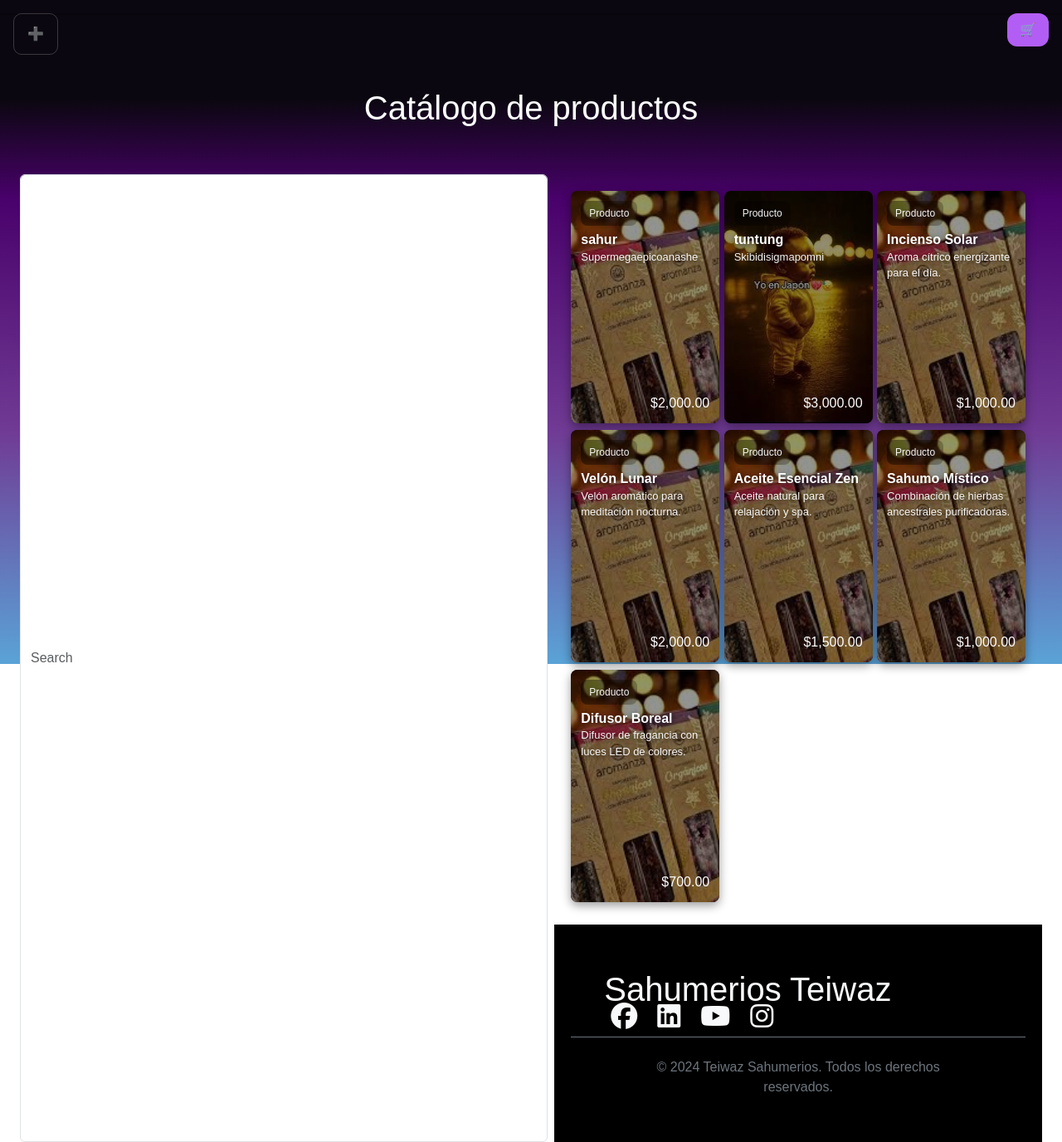
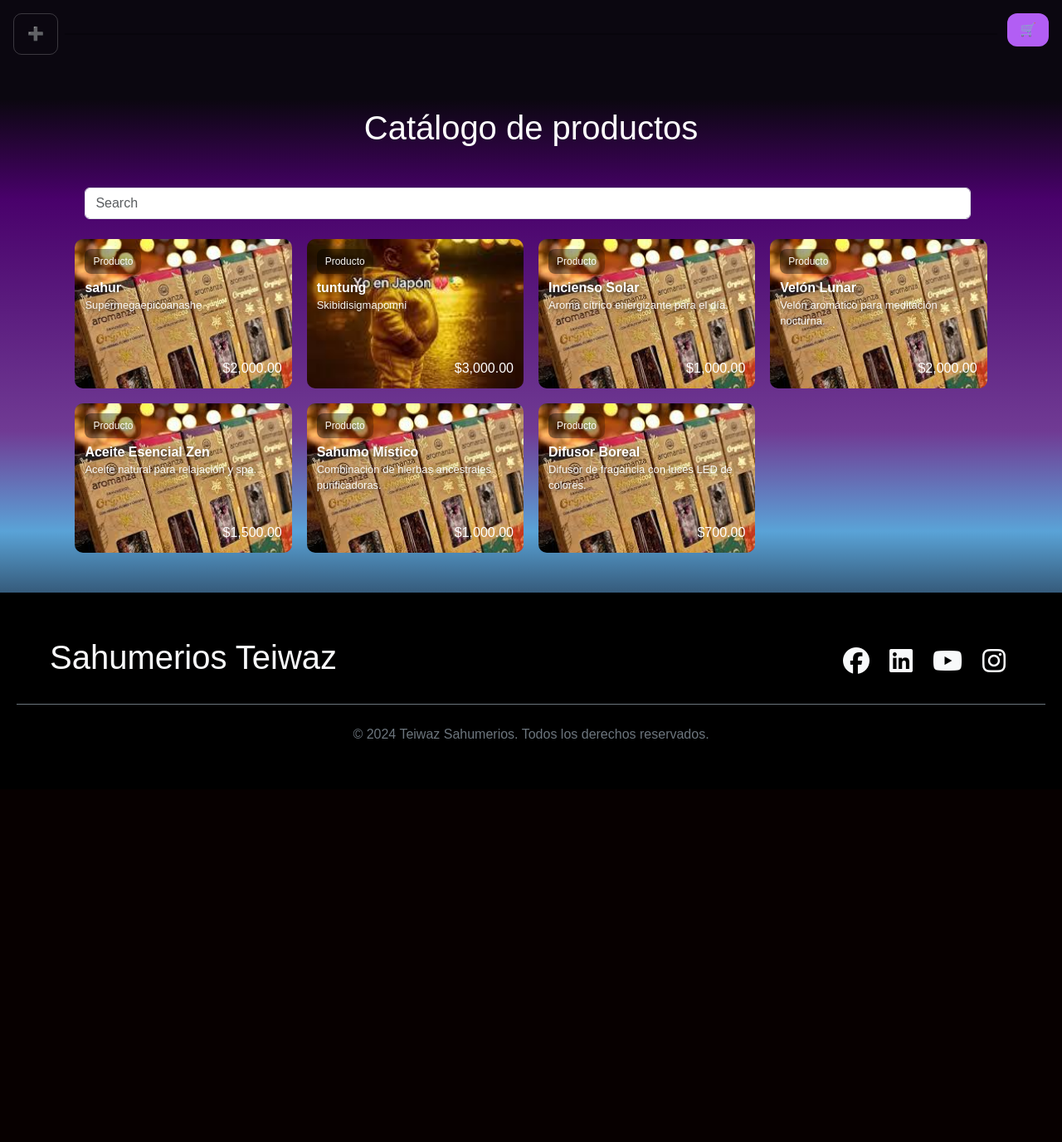
Before and after one commit to ElGamer055/SahumeriosDefinitivoEpico, a PHP site: page /catalogo.php in a window 1280 px wide. Shown: the whole page at 83% size. After the commit the page ends 890 px from the top, so only its background shows below. Run offline with PHP 8.4, Linux system fonts and the light colour scheme; data comes from the database, SQL or seed files in the repository.

Commit message:
grasias dios por este carrito

```diff
--- a/Sahumerios-main/catalogo.php
+++ b/Sahumerios-main/catalogo.php
@@ -7,10 +7,10 @@
   <link rel="stylesheet" href="https://cdnjs.cloudflare.com/ajax/libs/font-awesome/6.7.2/css/all.min.css">
   <link rel="stylesheet" href="css/bootstrap.css">
   <link rel="stylesheet" href="css/main3.css">
-  <link rel="stylesheet" href="posible/index.css">
+  <link rel="stylesheet" href="posible/index2.css">
   <title>Teiwaz Sahumerios</title>
 </head>
-
+<body>
   <?php
   session_start();
   include 'holasoyfunciones.php';
@@ -20,52 +20,16 @@
   header_menu($Nombre_de_usuario, $Cargo);
   ?>
 
-
-
+  <main class="container py-4">
     <!-- Título centrado -->
-   <hr style="border-top: 2px solid #000;" class=" py-4">
+    <hr style="border-top: 2px solid #000;" class="py-4">
     <h1 class="text-center py-4">Catálogo de productos</h1>
 
-  <!-- barra de búsqueda fija -->
-  <form class="top-search d-flex px-4 mt-4" role="search" id="searchForm">
+    <!-- barra de búsqueda -->
+    <form class="top-search d-flex px-4 mt-4 mb-4" role="search" id="searchForm">
       <input class="form-control me-2" type="search" id="searchInput" placeholder="Search" aria-label="Search"/>
-    <div class="dropdown">
-
-
-  <script>
-    function setFilter(filterType) {
-      const searchInput = document.getElementById('searchInput');
-      searchInput.dataset.filterType = filterType;
-      filterProducts();
-    }
-
-    function filterProducts() {
-      const searchInput = document.getElementById('searchInput').value.toLowerCase();
-      const filterType = document.getElementById('searchInput').dataset.filterType || 'todos';
-      const products = document.querySelectorAll('.product-card');
-
-      products.forEach(product => {
-        const titulo = product.querySelector('h2') || product.querySelector('.title');
-        const descripcion = product.querySelector('p') || product.querySelector('.desc');
-        let matches = false;
-
-        const tituloText = titulo ? titulo.textContent.toLowerCase() : '';
-        const descripcionText = descripcion ? descripcion.textContent.toLowerCase() : '';
-
-        if (filterType === 'todos') {
-          matches = tituloText.includes(searchInput) || descripcionText.includes(searchInput);
-        } else if (filterType === 'titulo') {
-          matches = tituloText.includes(searchInput);
-        } else if (filterType === 'descripcion') {
-          matches = descripcionText.includes(searchInput);
-        }
-
-        product.style.display = matches ? 'block' : 'none';
-      });
-    }
-
-    document.getElementById('searchInput').addEventListener('keyup', filterProducts);
-  </script>
+      <div class="dropdown"></div>
+    </form>
 
     <div class="products">
       <?php
@@ -81,25 +45,47 @@
       ?>
         <a class="product-card" href="Productos.php?id=<?php echo $fila['ID']; ?>" style="text-decoration: none; color: inherit;">
           <img src="<?php echo htmlspecialchars($imgPath); ?>" alt="<?php echo htmlspecialchars($fila['Titulo']); ?>">
-
           <div class="overlay">
             <div class="meta">Producto</div>
-          <div class="title"><?php echo $fila['Titulo']; ?></div>
-          <div class="desc"><?php echo $fila['Descripcion']; ?></div>
+            <div class="title"><?php echo htmlspecialchars($fila['Titulo']); ?></div>
+            <div class="desc"><?php echo htmlspecialchars($fila['Descripcion']); ?></div>
           </div>
-
           <div class="card-footer">
             <span class="precio">$<?php echo number_format($fila['Precio'], 2); ?></span>
           </div>
         </a>
       <?php } ?>
     </div>
+  </main>
 
   <?php
+  // footer fuera del main
   footer();
   ?>
 
+  <!-- Scripts: bootstrap primero para que main.js pueda detectar window.bootstrap -->
+  <script src="js/bootstrap.js"></script>
+
+  <!-- Mover la lógica de búsqueda al final para garantizar que el DOM existe -->
+  <script>
+    document.addEventListener('DOMContentLoaded', function () {
+      const searchInputEl = document.getElementById('searchInput');
+      function filterProducts() {
+        const query = (searchInputEl.value || '').toLowerCase();
+        const products = document.querySelectorAll('.product-card');
+        products.forEach(product => {
+          const titulo = (product.querySelector('h2') || product.querySelector('.title') || {}).textContent || '';
+          const descripcion = (product.querySelector('p') || product.querySelector('.desc') || {}).textContent || '';
+          const matches = titulo.toLowerCase().includes(query) || descripcion.toLowerCase().includes(query);
+          product.style.display = matches ? 'block' : 'none';
+        });
+      }
+      if (searchInputEl) {
+        searchInputEl.addEventListener('keyup', filterProducts);
+      }
+    });
+  </script>
+
   <script src="js/main.js"></script>
-  <script src="js/bootstrap.js"></script>
 </body>
 </html>
--- a/Sahumerios-main/css/main3.css
+++ b/Sahumerios-main/css/main3.css
@@ -8,7 +8,7 @@
 }
 
 .container {
-  padding: 5vw;
+  padding: 3vw;
   max-width: 1200px;
   margin: 0 auto;
 }
@@ -41,24 +41,27 @@
 
 .products {
   display: grid;
-  grid-template-columns: repeat(3, 1fr);
-  gap: 1%;
-  max-width: 100%;
-  padding: 20px;
+  grid-template-columns: repeat(auto-fill, minmax(220px, 1fr));
+  gap: 18px;
+  align-items: start;
+  align-content: start; /* importante para que el grid no centre verticalmente dejando huecos */
+  justify-items: stretch;
+  width: 100%;
+  margin: 0 auto;
+  padding: 0 12px;
+  box-sizing: border-box;
+  background: transparent !important;
 }
 
 .product-card {
-  justify-self: center;
-  position: relative;
-  width: 100%;
-  height: 280px;
-  border-radius: 8px;
-  overflow: hidden;
-  box-shadow: 0 4px 12px rgba(0,0,0,0.4);
-  background: #222;
-  transition: transform .18s ease, box-shadow .18s ease;
-  color: white;
-  text-decoration: none;
+  position: relative;               /* ancla los absolute internos */
+  display: block;
+  overflow: hidden;                 /* evita que contenido absolute sobresalga */
+  min-height: 260px;                /* tamaño mínimo consistente para evitar huecos */
+  height: auto !important;
+  background: rgba(0,0,0,0.12);
+  border-radius: 10px;
+  box-sizing: border-box;
 }
 
 .product-card:hover {
@@ -71,11 +74,30 @@
 }
 
 .product-card img{
-  width:100%;
-  height:100%;
-  object-fit:cover;
-  display:block;
-  filter:brightness(.58);
+  display: block;
+  width: 100%;
+  height: 180px;     /* tamaño consistente para todas las cards */
+  object-fit: cover; /* recorta sin deformar */
+}
+
+/* .overlay y .card-footer deben posicionarse respecto a .product-card */
+.product-card .overlay {
+  position: absolute;
+  top: 12px;
+  left: 12px;
+  right: 12px;
+  z-index: 2;
+}
+
+.product-card .card-footer {
+  position: absolute;
+  bottom: 12px;
+  left: 12px;
+  right: 12px;
+  z-index: 3;
+  display: flex;
+  justify-content: flex-end;
+  align-items: center;
 }
 
 /* texto superpuesto en la esquina superior izquierda */
@@ -352,3 +374,147 @@
     height: 200px;
   }
 }
+
+/* FIX: evitar elementos que ocupen 100vh y romper el flujo */
+html, body {
+  height: 100%;
+  margin: 0;
+  padding: 0;
+}
+
+/* asegurar layout de la página: main empuja el footer */
+body {
+  display: flex;
+  flex-direction: column;
+  min-height: 100vh;
+  background: none; /* background gestionado en posible/index.css */
+}
+
+/* Main empuja el footer y no deja huecos */
+main {
+  flex: 1 0 auto;
+  width: 100%;
+  min-height: 0;
+}
+
+/* Productos: forzar grid responsivo y eliminar cajas blancas grandes */
+.products {
+  display: grid;
+  grid-template-columns: repeat(auto-fill, minmax(220px, 1fr));
+  gap: 18px;
+  align-items: start;
+  justify-items: stretch;
+  width: 100%;
+  padding: 0 12px;
+  margin: 0 auto;
+  min-height: 0;
+  height: auto;
+  background: transparent !important;
+}
+
+/* Tarjetas - no forzar altura ni background blanco */
+.product-card {
+  display: block;
+  background: rgba(0,0,0,0.12);
+  border-radius: 10px;
+  overflow: hidden;
+  text-decoration: none;
+  color: inherit;
+  height: auto !important;
+  min-height: 0 !important;
+}
+
+/* Imagen: tamaño fijo y object-fit para no deformar */
+.product-card img {
+  width: 100%;
+  height: 180px;
+  object-fit: cover;
+  display: block;
+}
+
+/* Eliminar posibles reglas que pongan fondo blanco en contenedores grandes */
+.product-page, .hero, .fullscreen, .promo-box {
+  background: transparent !important;
+  height: auto !important;
+  max-height: none !important;
+}
+
+/* pequeñas pantallas: reducir altura de imágenes */
+@media (max-width: 600px) {
+  .product-card img { height: 140px; }
+}
+
+/* FIX GLOBAL: normalizar box sizing y evitar alturas fijas que rompen el flujo */
+*,
+*::before,
+*::after {
+  box-sizing: border-box;
+}
+
+/* Asegurar html/body completos y layout flex */
+html, body {
+  height: 100%;
+  margin: 0;
+  padding: 0;
+}
+
+body {
+  display: flex;
+  flex-direction: column;
+  min-height: 100vh;
+  background: none; /* background gestionado en posible/index.css */
+}
+
+/* Main empuja el footer y no deja huecos */
+main {
+  flex: 1 0 auto;
+  width: 100%;
+  min-height: 0;
+}
+
+/* Productos: forzar grid responsivo y eliminar cajas blancas grandes */
+.products {
+  display: grid;
+  grid-template-columns: repeat(auto-fill, minmax(220px, 1fr));
+  gap: 18px;
+  align-items: start;
+  justify-items: stretch;
+  width: 100%;
+  padding: 0 12px;
+  margin: 0 auto;
+  min-height: 0;
+  height: auto;
+  background: transparent !important;
+}
+
+/* Tarjetas - no forzar altura ni background blanco */
+.product-card {
+  display: block;
+  background: rgba(0,0,0,0.12);
+  border-radius: 10px;
+  overflow: hidden;
+  text-decoration: none;
+  color: inherit;
+  height: auto !important;
+  min-height: 0 !important;
+}
+
+/* Imagen: tamaño fijo y object-fit para no deformar */
+.product-card img {
+  width: 100%;
+  height: 180px;
+  object-fit: cover;
+  display: block;
+}
+
+/* Eliminar posibles reglas que pongan fondo blanco en contenedores grandes */
+.product-page, .hero, .fullscreen, .promo-box {
+  background: transparent !important;
+  height: auto !important;
+  max-height: none !important;
+}
+
+/* pequeñas pantallas: reducir altura de imágenes */
+@media (max-width: 600px) {
+  .product-card img { height: 140px; }
+}
--- /dev/null
+++ b/Sahumerios-main/posible/index2.css
@@ -0,0 +1,122 @@
+html, body {
+  height: 100%;
+  margin: 0;
+  padding: 0;
+}
+
+body {
+  display: flex;
+  flex-direction: column;
+  min-height: 100vh;
+  /* Fondo único y estable */
+  background: linear-gradient(180deg, #0b0710 15%, #49016b 30%, #703b94 65%, #5aa3d7 80%, #0b0710 100%) ;
+  background-size: cover;
+  background-attachment: scroll; /* evitar fixed */
+  color: #fff;
+  font-family: 'Montserrat', sans-serif;
+}
+
+/* Main ocupa el espacio restante */
+main {
+  flex: 1 0 auto;
+  min-height: 0;
+  width: 100%;
+}
+
+/* Footer no se pega abajo ni deja gran espacio */
+footer {
+  flex-shrink: 0;
+  margin-top: 0;
+}
+
+/* Evitar que imágenes/elementos internos fijen 100vh que estiren el fondo */
+.fullscreen, .hero, .promo-box { max-height: none; }
+
+header h1 {
+  font-family: 'Irish Grover', cursive;
+  font-size: 3rem;
+  text-align: center;
+  margin-top: 1.5rem;
+}
+
+header p {
+  text-align: center;
+  color: #cfc6d6;
+  font-size: 0.9rem;
+  margin-bottom: 2rem;
+}
+
+.thumb {
+  height: 180px;
+  background-size: cover;
+  background-position: center;
+  border-radius: 10px;
+}
+.bg-violeta {
+  background-color:#49016b;
+}
+.bg-violetita {
+  background-color:#703b94;
+}
+.bg-rosa {
+  background-color:#d481d2;
+}
+.bg-celeste {
+  background-color:#5aa3d7;
+}
+
+.onClick {
+  cursor: pointer;
+}
+
+.color-violeta {
+  color: #49016b;
+}
+.color-violetita {
+  color: #703b94;
+}
+.color-rosa{
+  color: #d481d2;
+}
+.color-celeste{
+  color: #5aa3d7;
+}
+.btn-custom {
+  color: #fff;
+  border: 1px solid rgba(255,255,255,0.2);
+  border-radius: 10px;
+  padding: 0.75rem 1rem;
+  transition: background-color 0.3s;
+}
+.btn-custom:hover { background-color: rgba(255,255,255,0.1); }
+
+.btn-cart {
+  background: #b25ef4;
+  color: white;
+  border: none;
+  padding: 8px 15px;
+  border-radius: 12px;
+  font-size: 1rem;
+  cursor: pointer;
+  transition: 0.3s;
+}
+.btn-cart:hover { background: #8b39da; }
+
+.btn-purple {
+  background: #b25ef4;
+  color: white;
+  border: none;
+  transition: 0.3s;
+}
+.btn-purple:hover { background: #9936e5; }
+
+.border-purple { border-color: #b25ef4 !important; }
+
+.offcanvas-end {
+  background: linear-gradient(180deg, #5aa3d7 0%, #d481d2 100%);
+}
+
+@media (max-width: 576px) {
+
+
+}
```
Lines whose indentation alone changed are shown as unchanged.
